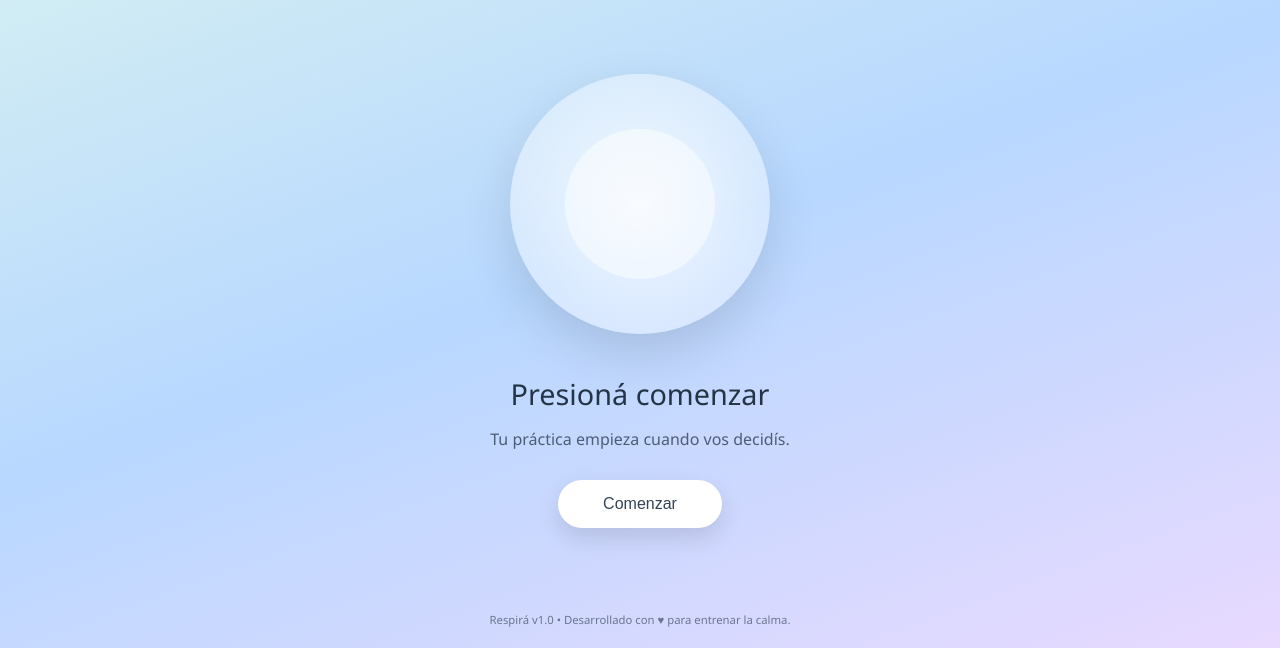
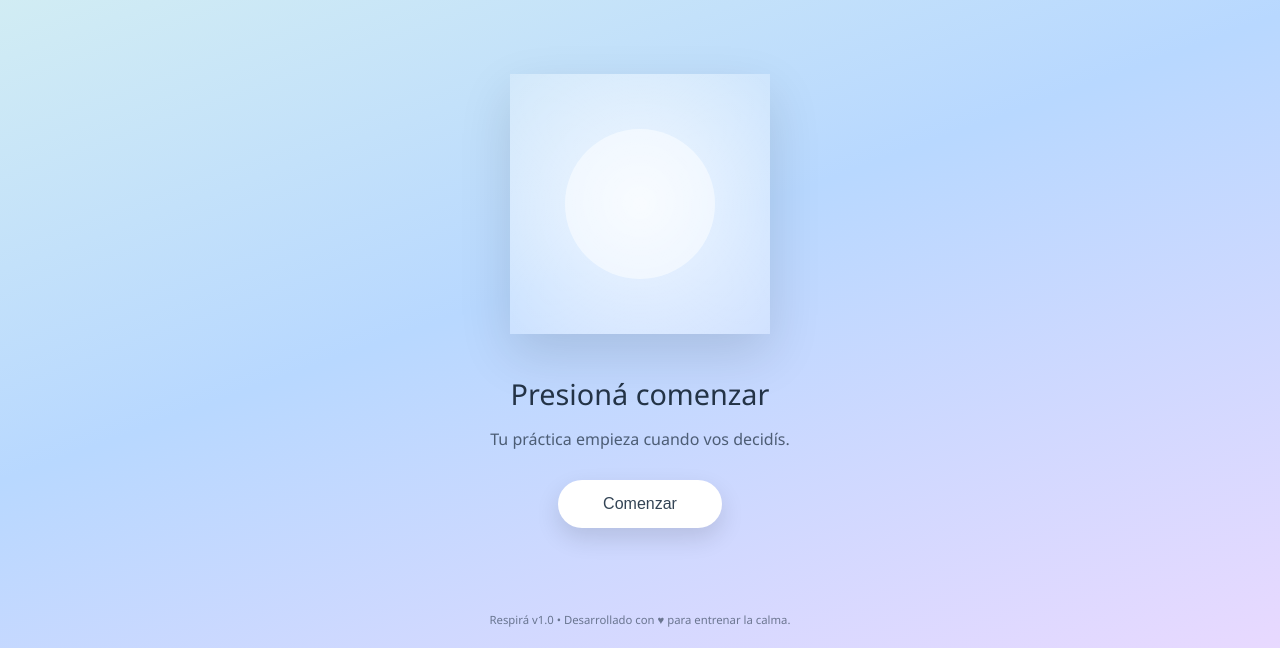
Before and after one commit to cotyalias/respira, a plain HTML site: page index.html in a window 1280 px wide. Shown: the part 152-800 px from the top of the page. Drawn offline with Linux system fonts and the light colour scheme.

Commit message:
Update styles.css

```diff
--- a/css/styles.css
+++ b/css/styles.css
@@ -115,9 +115,11 @@ body {
 
     height: 260px;
 
+    transform: scale(1);
+
+    will-change: transform;
+
     margin: 0 auto 40px;
-
-    border-radius: 50%;
 
 
     display: flex;
```
